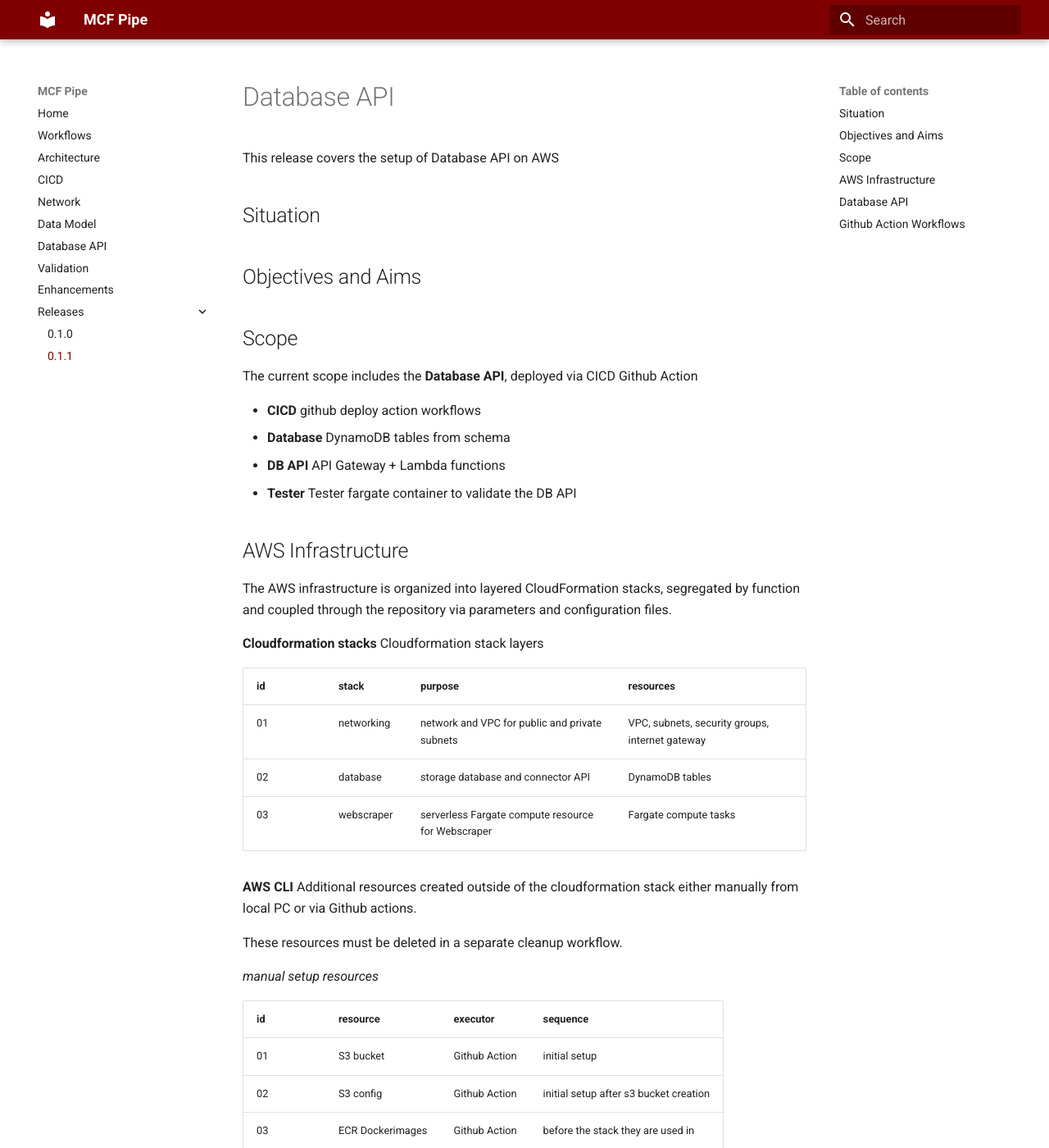
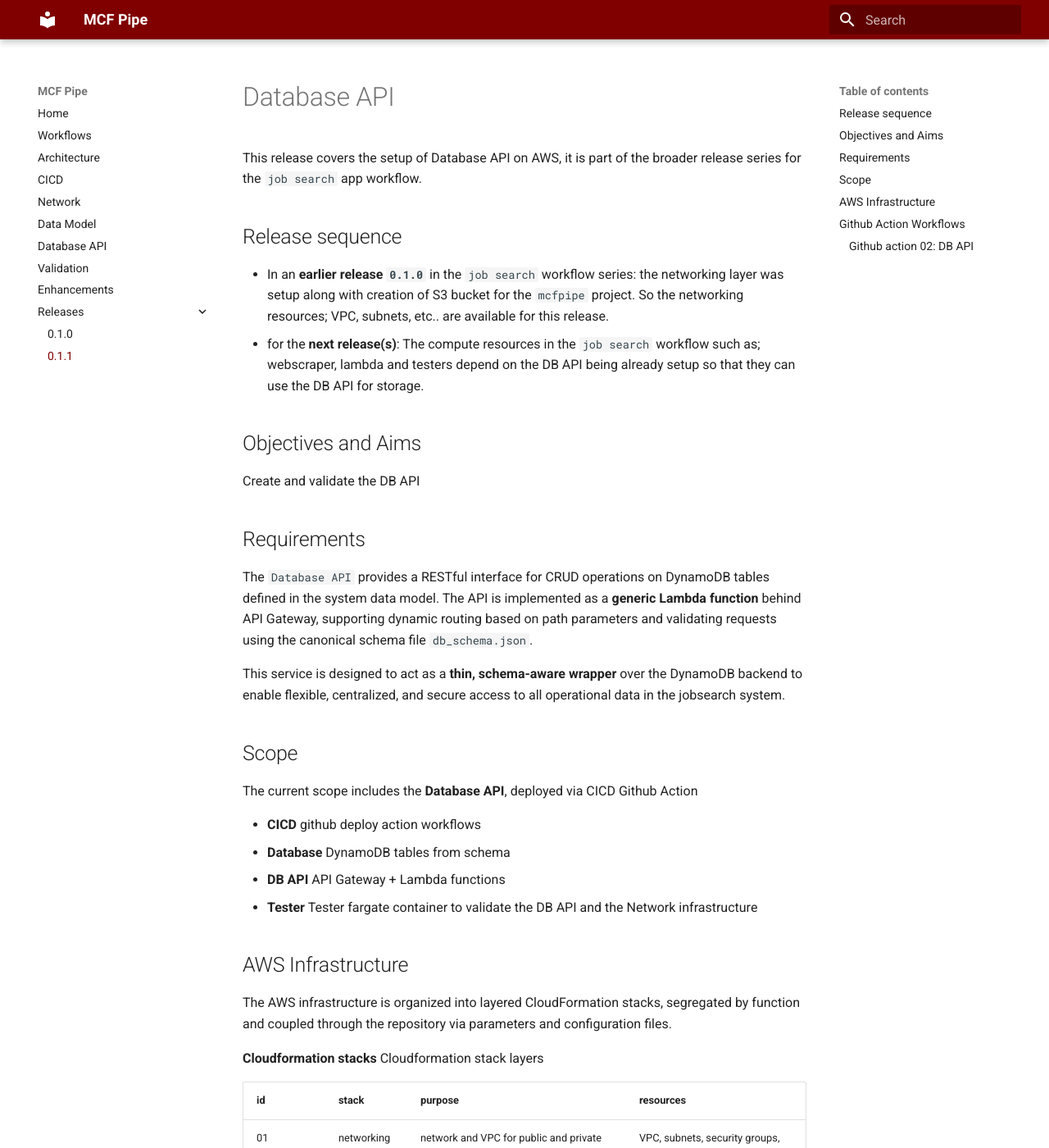
Before and after one commit to yayfalafels/mcfpipe, an MkDocs documentation site: the page built from docs/releases/011_dbapi.md, in a window 1280 px wide and 1400 px high. Shown: the whole window at 82% size. Built offline with MkDocs 1.6.1 and Material for MkDocs 9.7.7, drawn with Linux system fonts in a browser that asks for light colours; some of the changed text lies outside the part shown.

Commit message:
dbapi GHA

```diff
--- a/docs/releases/011_dbapi.md
+++ b/docs/releases/011_dbapi.md
@@ -1,9 +1,18 @@
 # Database API
-This release covers the setup of Database API on AWS
+This release covers the setup of Database API on AWS, it is part of the broader release series for the `job search` app workflow.
 
-## Situation
+## Release sequence
+
+- In an **earlier release `0.1.0`** in the `job search` workflow series: the networking layer was setup along with creation of S3 bucket for the `mcfpipe` project.  So the networking resources; VPC, subnets, etc.. are available for this release.
+- for the **next release(s)**: The compute resources in the `job search` workflow such as; webscraper, lambda and testers depend on the DB API being already setup so that they can use the DB API for storage.
 
 ## Objectives and Aims
+Create and validate the DB API
+
+## Requirements
+The `Database API` provides a RESTful interface for CRUD operations on DynamoDB tables defined in the system data model. The API is implemented as a **generic Lambda function** behind API Gateway, supporting dynamic routing based on path parameters and validating requests using the canonical schema file `db_schema.json`.
+
+This service is designed to act as a **thin, schema-aware wrapper** over the DynamoDB backend to enable flexible, centralized, and secure access to all operational data in the jobsearch system.
 
 ## Scope
 The current scope includes the **Database API**, deployed via CICD Github Action
@@ -11,7 +20,7 @@
 - **CICD** github deploy action workflows
 - **Database** DynamoDB tables from schema
 - **DB API** API Gateway + Lambda functions
-- **Tester** Tester fargate container to validate the DB API
+- **Tester** Tester fargate container to validate the DB API and the Network infrastructure
 
 ## AWS Infrastructure
 The AWS infrastructure is organized into layered CloudFormation stacks, segregated by function and coupled through the repository via parameters and configuration files.
@@ -22,8 +31,14 @@
 | id | stack | purpose | resources |
 | - | - | - | - |
 | 01 | networking | network and VPC for public and private subnets | VPC, subnets, security groups, internet gateway |
-| 02 | database | storage database and connector API | DynamoDB tables |
-| 03 | webscraper | serverless Fargate compute resource for Webscraper | Fargate compute tasks |
+| 02 | database | storage database and connector API | DynamoDB tables, API Gateway + Lambda handler |
+| 03 | tester | serverless Fargate compute resource for validating app resources | Fargate compute task(s) |
+
+__Dev stack: EC2 vs Fargate__
+It may be necessary to have two parallel stacks for each compute resources
+
+1. **DEV**: on EC2 for dev, diagnostic and troubleshooting, can SSH into instance
+2. **PROD**: Fargate container cost-optimized for production, limited SSH need to use ECS Exec to run specific diagnostic commands.
 
 __AWS CLI__
 Additional resources created outside of the cloudformation stack either manually from local PC or via Github actions.
@@ -47,5 +60,35 @@
 | - | - | - | - |
 | 01 | network | initial setup and network | initial setup, create S3 bucket, global IAM roles, network infrastructure |
 | 02 | db api | database api | load database schema, deploy database dynamodb tables and db api stack, upload db api config ex API URL |
-| 03 | tester | tester | create docker image for tester Fargate container image, deploy tester stack and upload tester config for SSH access ex tester instance_id |
-| 01 | webscraper | webscraper | create docker image |
+| 03 | tester | tester | create docker image for tester Fargate container image, deploy tester stack |
+
+### Github action 02: DB API
+load database schema, deploy database dynamodb tables and db api stack, upload db api config
+ex API URL
+
+__Artifacts__
+
+| id | artifact | file name | source code | S3 |
+| - | - | - | - | - |
+| 01 | db schema | `db_schema.json` | `storage/` | `storage/` |
+| 02 | template constructor script | `cf_template_constructor.py` | `jobdb/` | - |
+| 03 | CF template | `db_api_stack.yaml` | `aws/cloudformation/` | - |
+| 04 | Lambda handler source code | `lambda_sc_jobdb.zip` | `jobdb/*` | `apps/jobdb/` |
+| 05 | db api config | `db_api.json` | - | `storage/` |
+
+__Config JSON__
+contents of the DB API config JSON
+
+| id | variable | description |
+| - | - | - |
+| 01 | DB_API_URL | API endpoint |
+
+__Github action steps__
+
+| id | step | description |
+| - | - | - |
+| 01 | schema load | load the db schema to workspace, upload to S3 |
+| 02 | cf template generate | generate the CF template from schema using template constructur script |
+| 03 | zip lambda handlder | zip and upload the lambda handler function code to S3 |
+| 04 | stack deploy | deploy the db api stack |
+| 05 | artifacts | upload artifacts to config JSON |
```
Also changed, not shown: other parts of docs/releases/011_dbapi.md (+0 -2 lines), dev/releases/011_dbapi.md (+35 -1 lines), docs/cicd.md (+47 -6 lines), docs/database_api.md (+0 -1 lines), 2 other files.
